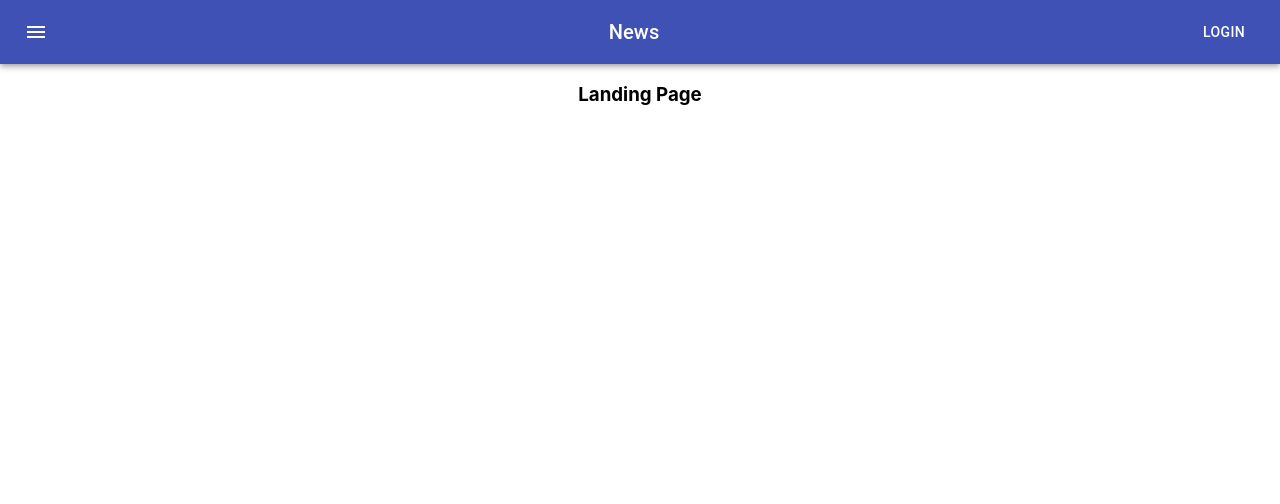
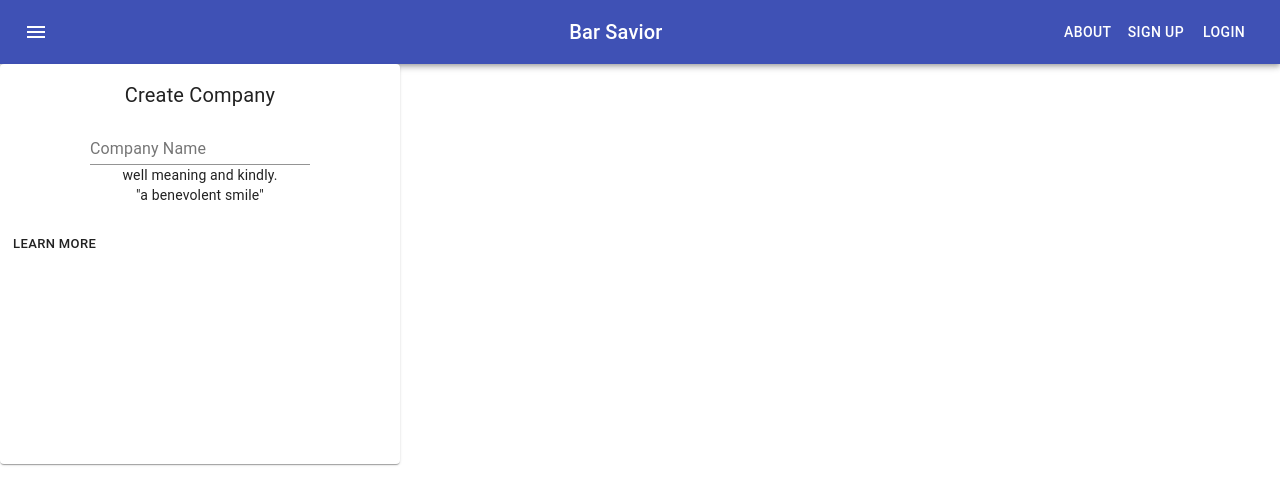
Before and after one commit to BrandenLaCour/Bar-Savior, a React (Create React App) app: page /login in a window 1280 px wide. Shown: the top 504 px of the page. Built offline with nearby package versions, Linux system fonts and the light colour scheme.

Commit message:
started working on company create page

```diff
--- a/src/App.js
+++ b/src/App.js
@@ -3,13 +3,15 @@ import "./App.css";
 import NavBar from "./NavBar";
 import { BrowserRouter } from "react-router-dom";
 import { Route, Switch, Redirect } from "react-router";
+import CompanyForm from "./FormsContainer/CompanyForm";
 import Sidebar from "./Sidebar";
 
 class App extends React.Component {
   constructor() {
     super();
     this.state = {
-      drawerOpen: false
+      drawerOpen: false,
+      loggedIn: false
     };
   }
 
@@ -20,14 +22,19 @@ class App extends React.Component {
   render() {
     return (
       <div className="App">
-        <NavBar toggleDrawer={this.toggleDrawer} />
-        <Sidebar
-          toggleDrawer={this.toggleDrawer}
-          drawerOpen={this.state.drawerOpen}
-        />
         <BrowserRouter>
+          <NavBar toggleDrawer={this.toggleDrawer} />
+          <Sidebar
+            toggleDrawer={this.toggleDrawer}
+            drawerOpen={this.state.drawerOpen}
+          />
+
           <Switch>
-            <Route path="/" render={props => <h3>Landing Page</h3>} />
+            <Route exact path="/" render={props => <h3>Landing Page</h3>} />
+            <Route
+              path="/login"
+              render={props => <CompanyForm></CompanyForm>}
+            />
           </Switch>
         </BrowserRouter>
       </div>
--- /dev/null
+++ b/src/FormsContainer/CompanyForm/index.js
@@ -0,0 +1,51 @@
+import React from "react";
+import { makeStyles } from "@material-ui/core/styles";
+import Card from "@material-ui/core/Card";
+import CardActions from "@material-ui/core/CardActions";
+import CardContent from "@material-ui/core/CardContent";
+import Button from "@material-ui/core/Button";
+import Typography from "@material-ui/core/Typography";
+import TextField from '@material-ui/core/TextField';
+
+const useStyles = makeStyles({
+  root: {
+    width: 400,
+    height: 400
+  },
+  title: {
+    fontSize: 20
+  },
+  pos: {
+    marginBottom: 12
+  }
+});
+
+const CompanyForm = () => {
+  const [state, setState] = React.useState({
+    name: ""
+  });
+  const classes = useStyles();
+  return (
+    <Card className={classes.root}>
+        <form>
+      <CardContent>
+        <Typography className={classes.title} color="textPrimary" gutterBottom>
+          Create Company
+        </Typography>
+        <TextField id="standard-basic" label="Company Name" />
+
+        <Typography variant="body2" component="p">
+          well meaning and kindly.
+          <br />
+          {'"a benevolent smile"'}
+        </Typography>
+      </CardContent>
+      <CardActions>
+        <Button size="small">Learn More</Button>
+      </CardActions>
+      </form>
+    </Card>
+  );
+};
+
+export default CompanyForm;
--- a/src/NavBar/index.js
+++ b/src/NavBar/index.js
@@ -6,6 +6,7 @@ import Typography from "@material-ui/core/Typography";
 import Button from "@material-ui/core/Button";
 import IconButton from "@material-ui/core/IconButton";
 import MenuIcon from "@material-ui/icons/Menu";
+import { Link } from "react-router-dom";
 
 const useStyles = makeStyles(theme => ({
   root: {
@@ -15,7 +16,8 @@ const useStyles = makeStyles(theme => ({
     marginRight: theme.spacing(2)
   },
   title: {
-    flexGrow: 1
+    flexGrow: 1,
+    marginLeft: "100px"
   }
 }));
 
@@ -36,9 +38,13 @@ const NavBar = props => {
             <MenuIcon />
           </IconButton>
           <Typography variant="h6" className={classes.title}>
-            News
+            Bar Savior
           </Typography>
-          <Button color="inherit">Login</Button>
+          <Button color="inherit">About</Button>
+          <Button color="inherit">Sign Up</Button>
+          <Link style={{ textDecoration: "none", color: "white" }} to="/login">
+            <Button color="inherit">Login</Button>
+          </Link>
         </Toolbar>
       </AppBar>
     </div>
```
Also changed, not shown: src/FormsContainer/index.js (added, +20 -0 lines), src/AuthContainer/index.js (added).
